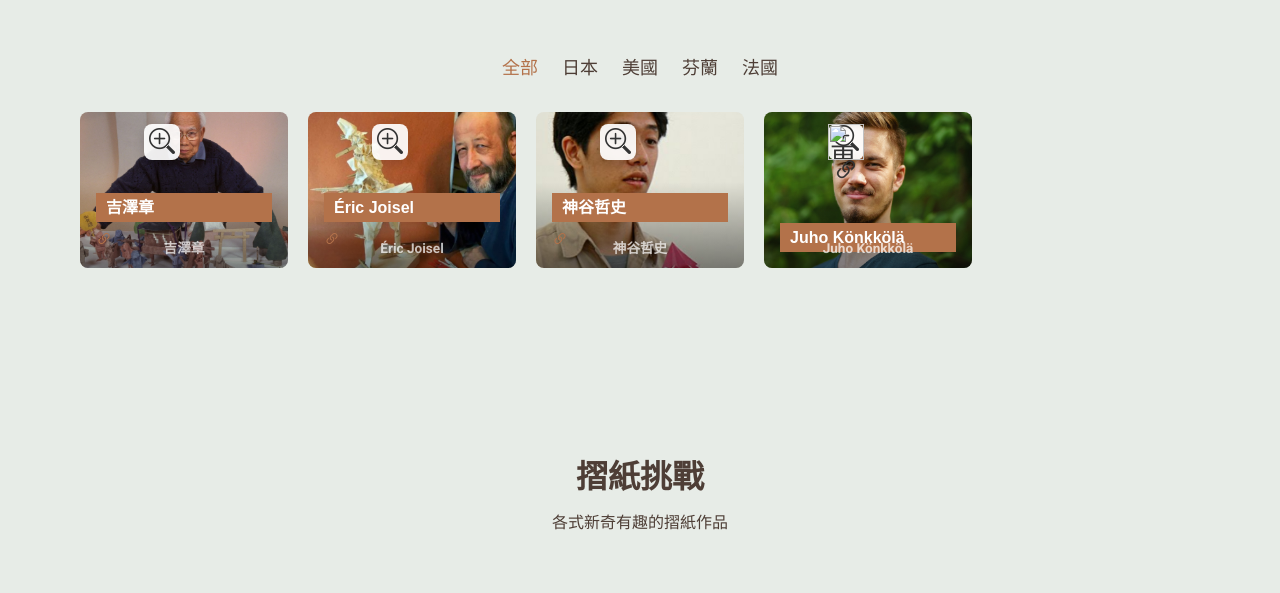
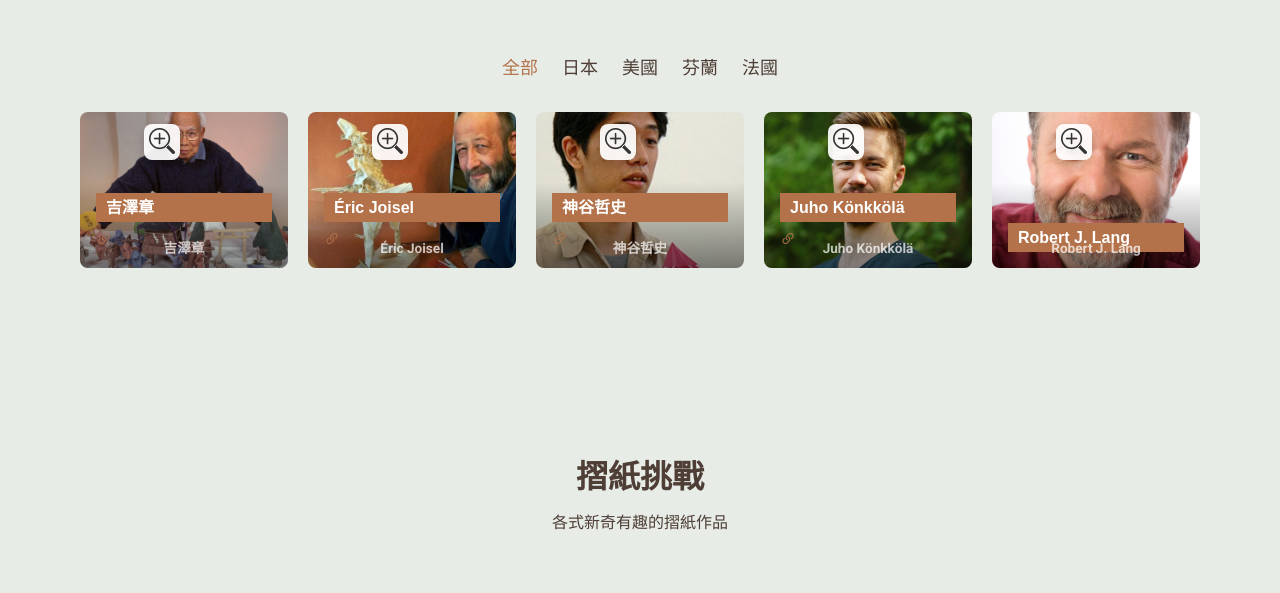
Before and after one commit to menghan0714/origami_new, a plain HTML site: page index.html in a window 1280 px wide. Shown: the part 1841-2434 px from the top of the page. Drawn offline with Linux system fonts and the light colour scheme; files whose address does not match are found by name; a web font is replaced by a local one.

Commit message:
Update index.html

```diff
--- a/index.html
+++ b/index.html
@@ -245,7 +245,7 @@
                 <div class="portfolio-info">
                   <h4>Juho Könkkölä</h4>
                   <p>Juho Könkkölä</p>
-                  <div href="assets/img/portfolio/Juho Könkkölä.jpg" title="Juho Könkkölä（生於1997年）是一位芬蘭摺紙藝術家，他只使用一張方形紙張作為創作，其作品有許多以人形武士、戰士為題材，擅長表現盔甲的構造及紋理，甲冑的細節與極為逼真，曾在2025年於華山文創園區「看啥小—微型藝術博物館」展出其作品。" data-gallery="portfolio-gallery-app" class="glightbox preview-link"><i class="bi bi-zoom-in"></i><img src="assets/img/portfolio/吉圖片/吉1.jpg></div>
+                  <a href="assets/img/portfolio/Juho Könkkölä.jpg" title="Juho Könkkölä（生於1997年）是一位芬蘭摺紙藝術家，他只使用一張方形紙張作為創作，其作品有許多以人形武士、戰士為題材，擅長表現盔甲的構造及紋理，甲冑的細節與極為逼真，曾在2025年於華山文創園區「看啥小—微型藝術博物館」展出其作品。" data-gallery="portfolio-gallery-app" class="glightbox preview-link"><i class="bi bi-zoom-in"></i></a>
                   <a href="portfolio-details.html" title="更多詳情"><i class="bi bi-link-45deg"></i></a>
                 </div>
               </div>
@@ -263,7 +263,6 @@
                   data-title="Robert J. Lang"
                   data-description="美國物理學家，也是世界上極為重要的摺紙藝術家和理論家之一。他以其複雜而優雅的設計而聞名，尤其是昆蟲和動物最為著名。他透過研究摺紙的數學原理，開發了可以模擬摺痕圖的程式「TreeMaker」，將摺紙設計過程透過電腦模擬。其著作《ORIGAMI DESIGN SECRETS》至今仍是摺紙設計最重要的書籍之一。<br><br>🔗 更多資訊：<a href='https://langorigami.com/' target='_blank' rel='noopener'>Lang Origami 官網</a>">
                    <i class="bi bi-zoom-in"></i>
-                   <img src="assets/img/portfolio/吉圖片/吉1.jpg" alt="吉澤章作品" class="img-fluid">
                 </a>
 
                 </div>
```
